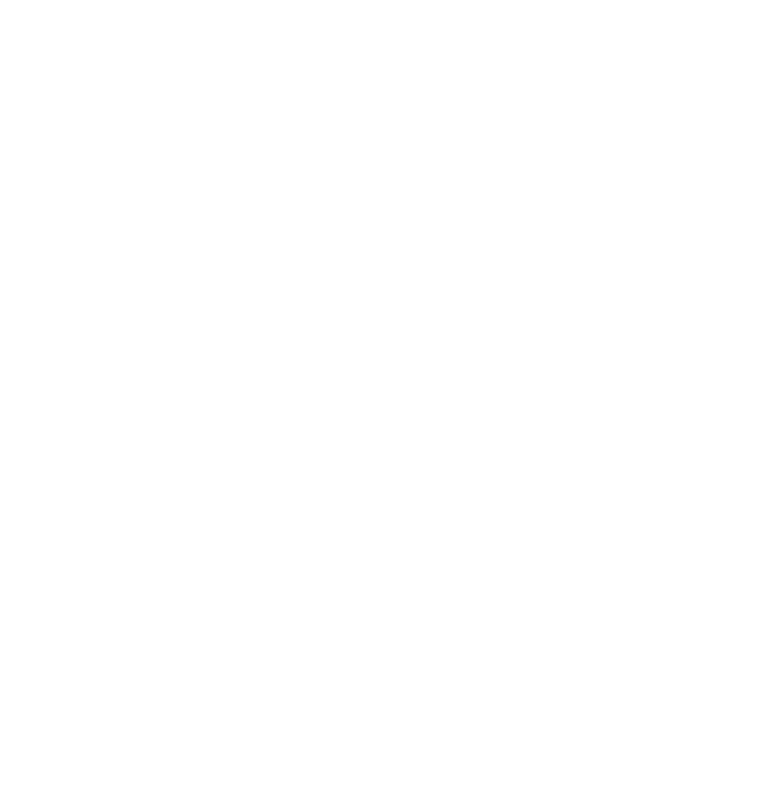
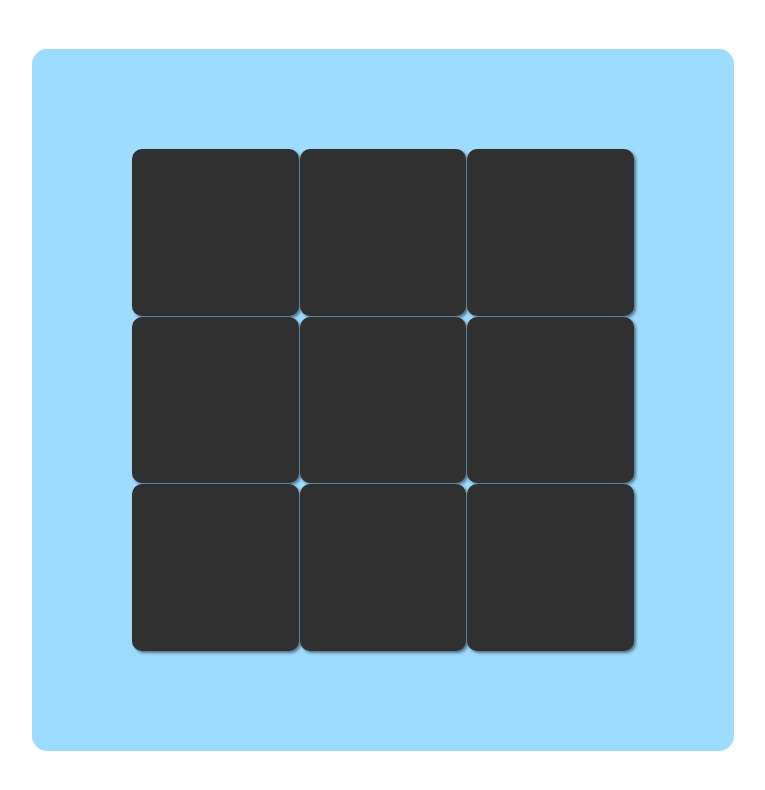
Before and after one commit to JaydenWN/tic-tac-toe, a plain HTML site: page index.html in a window 1280 px wide. Shown: the whole page, without its empty margins (257-1022 px from the left). Drawn offline with Linux system fonts and the light colour scheme.

Commit message:
Updates gameState Arr with current player

```diff
--- a/app.js
+++ b/app.js
@@ -0,0 +1,33 @@
+import { gameBoard } from "./modules/gameBoard.js";
+import { createPlayers } from "./modules/players.js";
+import { createSelectSquare } from "./modules/selectSquare.js";
+import { gameState } from "./modules/gameState.js";
+let gameDisplay = document.getElementById('gameDisplay')
+
+let players = createPlayers('jeff', 'tim')
+
+gameBoard.board.forEach((e)=>{
+    gameDisplay.append(createSelectSquare(e))
+
+})
+
+let selectSquares = document.querySelectorAll('.selectSquare')
+for(let i = 0; i < selectSquares.length; i++){
+    selectSquares[i].setAttribute('id', `${i}`)
+
+}
+
+selectSquares.forEach((e) => {
+    e.addEventListener('click',()=>{
+        let gameBoardArrNum = e.getAttribute('id')
+
+        if(gameState.currentNumberTurn %  2 === 0){
+            gameBoard.board[gameBoardArrNum] = 'X'
+            gameState.currentNumberTurn++
+        }else{
+            gameBoard.board[gameBoardArrNum] = 'O'
+            gameState.currentNumberTurn++;
+        }
+        e.innerHTML = gameBoard.board[gameBoardArrNum]
+    })
+});
--- a/index.html
+++ b/index.html
@@ -4,11 +4,16 @@
     <meta charset="UTF-8">
     <meta http-equiv="X-UA-Compatible" content="IE=edge">
     <meta name="viewport" content="width=device-width, initial-scale=1.0">
+    <link rel="preconnect" href="https://fonts.googleapis.com">
+<link rel="preconnect" href="https://fonts.gstatic.com" crossorigin>
+<link href="https://fonts.googleapis.com/css2?family=Poppins&display=swap" rel="stylesheet">
     <link rel="stylesheet" href="styles.css">
     <title>Document</title>
 </head>
 <body>
+<div id="gameDisplay">
 
-<script src="app.js"></script>
+</div>
+<script type="module" src="app.js"></script>
 </body>
 </html>
--- a/modules/gameBoard.js
+++ b/modules/gameBoard.js
@@ -1,6 +1,5 @@
 const gameBoard = {
-    board : ['X','O','X','O','X','O', 'X', 'O','X']
+    board : [0,0,0,0,0,0,0,0,0]
 }
-let gameDisplay = document.getElementById('gameDisplay')
 
-export{gameBoard, gameDisplay}
+export{gameBoard}
--- /dev/null
+++ b/modules/gameState.js
@@ -0,0 +1,6 @@
+let gameState = {
+    currentPlayerTurn : 'X',
+    currentNumberTurn : 0
+}
+
+export {gameState}
--- /dev/null
+++ b/modules/helloWorld.js
@@ -0,0 +1,5 @@
+function helloWorld(name){
+    return console.log(`Hello World ${name} from module file`)
+}
+
+export{helloWorld}
--- a/modules/selectSquare.js
+++ b/modules/selectSquare.js
@@ -1,7 +1,6 @@
-function createSelectSquare(input){
+function createSelectSquare(){
     let selectSquare = document.createElement('div')
     selectSquare.setAttribute('class', 'selectSquare')
-    selectSquare.innerHTML = input
     return selectSquare
 }
 
--- a/styles.css
+++ b/styles.css
@@ -0,0 +1,70 @@
+html, body, div, span, applet, object, iframe,
+h1, h2, h3, h4, h5, h6, p, blockquote, pre,
+a, abbr, acronym, address, big, cite, code,
+del, dfn, em, img, ins, kbd, q, s, samp,
+small, strike, strong, sub, sup, tt, var,
+b, u, i, center,
+dl, dt, dd, ol, ul, li,
+fieldset, form, label, legend,
+table, caption, tbody, tfoot, thead, tr, th, td,
+article, aside, canvas, details, embed,
+figure, figcaption, footer, header, hgroup,
+menu, nav, output, ruby, section, summary,
+time, mark, audio, video {
+	margin: 0;
+	padding: 0;
+	border: 0;
+	font-size: 100%;
+	font: inherit;
+	vertical-align: baseline;
+}
+/* HTML5 display-role reset for older browsers */
+article, aside, details, figcaption, figure,
+footer, header, hgroup, menu, nav, section {
+	display: block;
+}
+body {
+	line-height: 1;
+}
+ol, ul {
+	list-style: none;
+}
+blockquote, q {
+	quotes: none;
+}
+blockquote:before, blockquote:after,
+q:before, q:after {
+	content: '';
+	content: none;
+}
+table {
+	border-collapse: collapse;
+	border-spacing: 0;
+}
+/* end clear reset */
+body{
+    display: flex;
+    justify-content: center;
+    min-height: 100vh;
+    align-items: center;
+    font-family: 'Poppins', sans-serif;
+}
+#gameDisplay{
+    max-width: 502px;
+    display: flex;
+    flex-flow: row wrap;
+    gap: 1px;
+    padding: 100px;
+    border-radius: 15px;
+    background-color: rgb(157, 219, 255);
+}
+.selectSquare{
+    background-color: rgb(48, 48, 48);
+    box-shadow: 2px 2px 3px rgba(0, 0, 0, 0.473);
+    border-radius: 10px;
+    min-height: calc(500px/3);
+    min-width: calc(500px / 3);
+    font-size: calc(500px / 3);
+    text-align: center;
+    color: white;
+}
```
